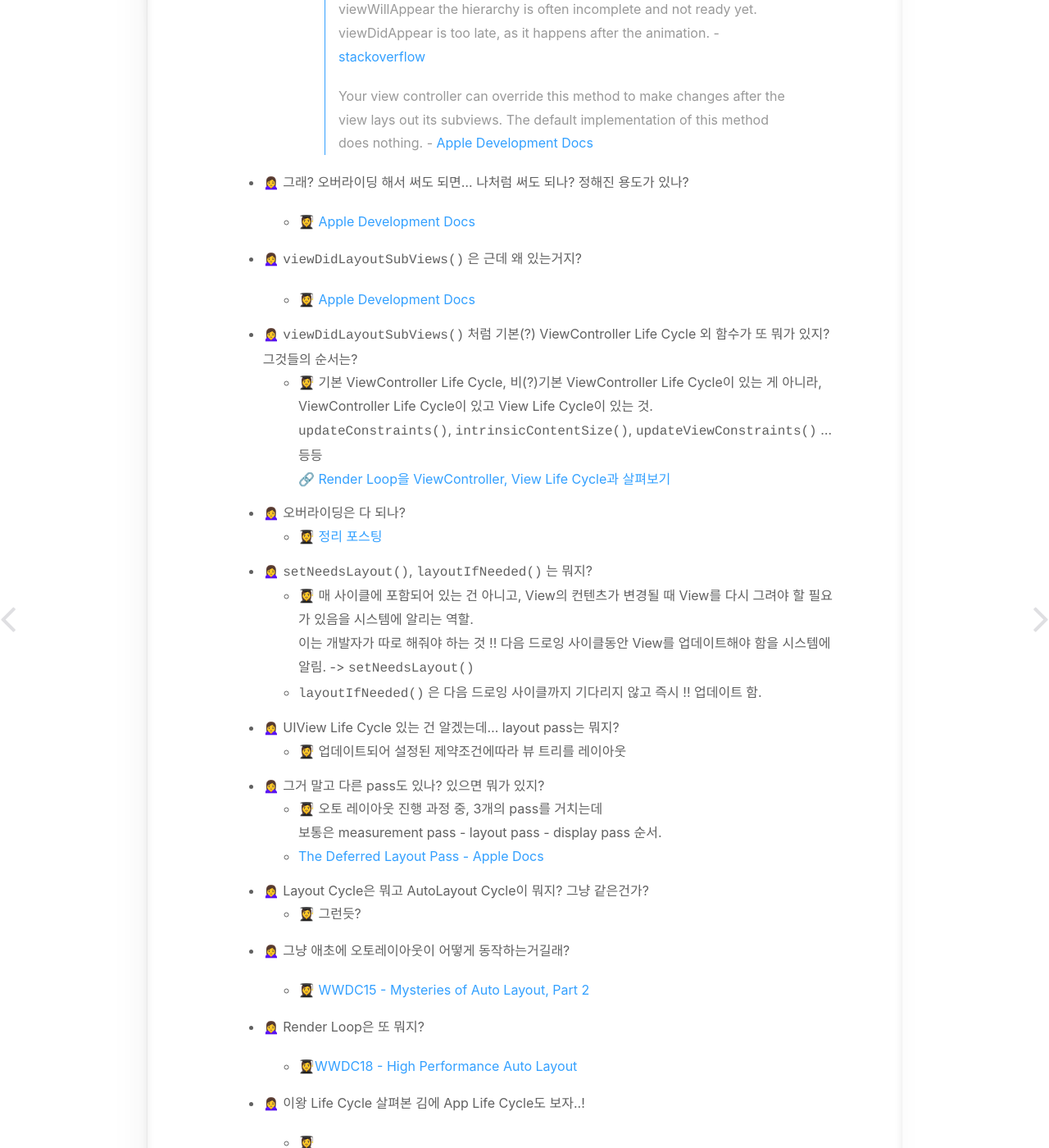
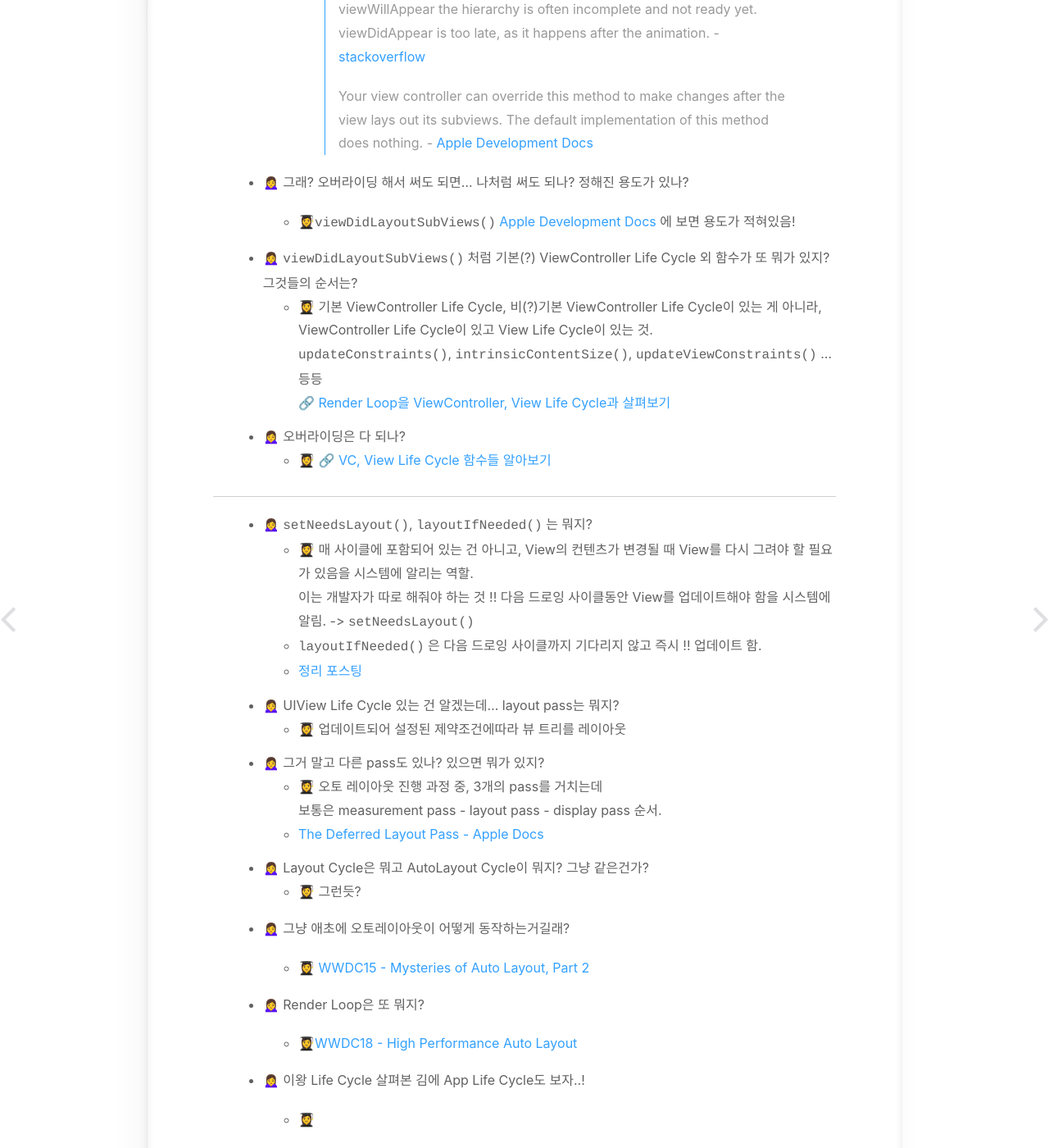
Before and after one commit to jeongchoyi/jeongchoyi.github.io, a Jekyll site: the page built from _posts/ios/2021-06-08-master-of-ios-life-cycle.md, in a window 1280 px wide and 1400 px high, scrolled down 823 px. Shown: the whole window at 82% size. Built offline with Jekyll 4.4.1, drawn with Linux system fonts in a browser that asks for light colours; some web fonts are replaced; some of the changed text lies outside the part shown.

Commit message:
add links

```diff
--- a/_posts/ios/2021-06-08-master-of-ios-life-cycle.md
+++ b/_posts/ios/2021-06-08-master-of-ios-life-cycle.md
@@ -33,11 +33,7 @@
 
 * 🙍‍♀️ 그래? 오버라이딩 해서 써도 되면... 나처럼 써도 되나? 정해진 용도가 있나?
 
-  * 👩‍🎓 [Apple Development Docs](https://developer.apple.com/documentation/uikit/uiviewcontroller/1621398-viewdidlayoutsubviews)
-
-* 🙍‍♀️ `viewDidLayoutSubViews()` 은 근데 왜 있는거지?
-
-  * 👩‍🎓 [Apple Development Docs](https://developer.apple.com/documentation/uikit/uiviewcontroller/1621398-viewdidlayoutsubviews)
+  * 👩‍🎓`viewDidLayoutSubViews()`  [Apple Development Docs](https://developer.apple.com/documentation/uikit/uiviewcontroller/1621398-viewdidlayoutsubviews) 에 보면 용도가 적혀있음!
 
 * 🙍‍♀️ `viewDidLayoutSubViews()` 처럼 기본(?) ViewController Life Cycle 외 함수가 또 뭐가 있지? 그것들의 순서는?
   * 👩‍🎓 기본 ViewController Life Cycle, 비(?)기본 ViewController Life Cycle이 있는 게 아니라,
@@ -46,12 +42,18 @@
     [🔗 Render Loop을 ViewController, View Life Cycle과 살펴보기](https://iamcho2.github.io/2021/06/09/view-viewcontroller-layout-cycle-with-render-loop)
 
 * 🙍‍♀️ 오버라이딩은 다 되나?
-  * 👩‍🎓 [정리 포스팅]()
+  * 👩‍🎓 [🔗 VC, View Life Cycle 함수들 알아보기](https://iamcho2.github.io/2021/06/14/vc-and-view-life-cycle-functions)
+
+
+
+
+---
 
 * 🙍‍♀️ `setNeedsLayout()`, `layoutIfNeeded()` 는 뭐지?
   * 👩‍🎓 매 사이클에 포함되어 있는 건 아니고, View의 컨텐츠가 변경될 때 View를 다시 그려야 할 필요가 있음을 시스템에 알리는 역할.
     이는 개발자가 따로 해줘야 하는 것 !! 다음 드로잉 사이클동안 View를 업데이트해야 함을 시스템에 알림. -> `setNeedsLayout()`
   * `layoutIfNeeded()` 은 다음 드로잉 사이클까지 기다리지 않고 즉시 !! 업데이트 함.
+  * [정리 포스팅]()
 
 * 🙍‍♀️ UIView Life Cycle 있는 건 알겠는데... layout pass는 뭐지?
   * 👩‍🎓 업데이트되어 설정된 제약조건에따라 뷰 트리를 레이아웃
@@ -82,8 +84,7 @@
 
 *  [ViewController 생명주기 정리](https://iamcho2.github.io/2021/06/02/viewcontroller-life-cycle)
 * [Render Loop을 VC, View Life Cycle과 살펴보기](https://iamcho2.github.io/2021/06/09/view-viewcontroller-layout-cycle-with-render-loop)
-
-
+* [VC, View Life Cycle 함수들 알아보기](https://iamcho2.github.io/2021/06/14/vc-and-view-life-cycle-functions)
 
 
 
--- a/devpost/index.html
+++ b/devpost/index.html
@@ -42,6 +42,8 @@
 <a href="https://iamcho2.github.io/2021/05/19/uitableview-scroll-to-specific-row">UITableview 특정 row로 스크롤하기</a><br>
 <a href="https://iamcho2.github.io/2021/06/08/master-of-ios-life-cycle">iOS Life Cycle 정복하기 👩‍🎓</a><br>
 <a href="https://iamcho2.github.io/2021/06/09/view-viewcontroller-layout-cycle-with-render-loop">Render Loop을 VC, View Life Cycle과 살펴보기</a><br>
+<a href="https://iamcho2.github.io/2021/06/14/vc-and-view-life-cycle-functions">VC, View Life Cycle 함수들 알아보기</a><br>
+<a href="https://iamcho2.github.io/2021/06/15/intrinsicContentSize">intrinsicContentSize</a><br>
 
 <h4>SOPT 28th - iOS</h4>
 <a href="https://iamcho2.github.io/2021/06/01/HIG">HIG 간단하게 살펴보기</a><br>
```
